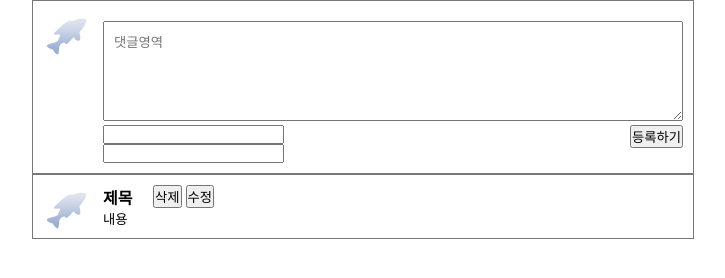
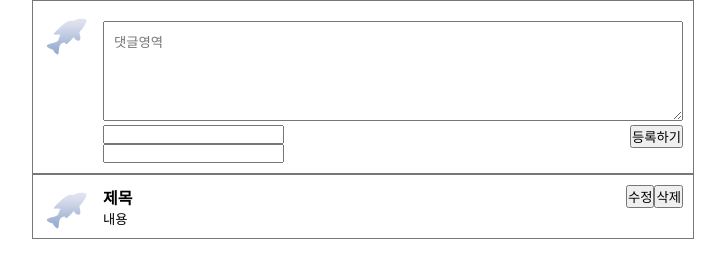
Before and after one commit to SohyunOh/CSS, a plain HTML site: page 06.포지션(★)/index03.html in a window 1280 px wide. Shown: the whole page, without its empty margins (277-1002 px from the left). Drawn offline with Linux system fonts and the light colour scheme.

Commit message:
css 20/11/13 6-3번 해결함

```diff
--- a/06.포지션(★)/index03.html
+++ b/06.포지션(★)/index03.html
@@ -91,7 +91,7 @@
         display: block;
         width: 50px;
       }
-      .bot-input button {
+      .bot-content button {
         float: right;
         display: inline;
       }
@@ -107,6 +107,7 @@
       <div class="list-content">
         <textarea placeholder="댓글영역"></textarea>
       </div>
+
       <div class="list-control">
         <div class="list-input">
           <input type="text" />
```
